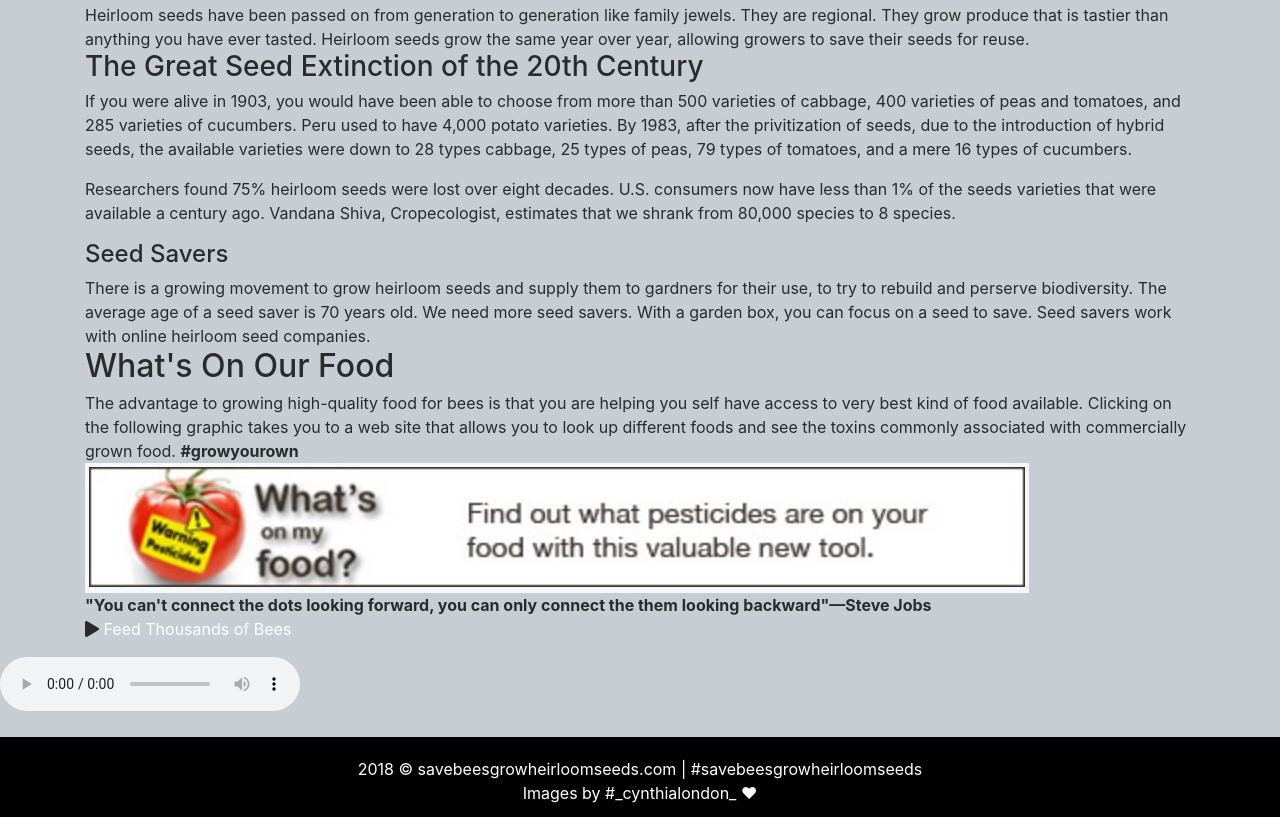
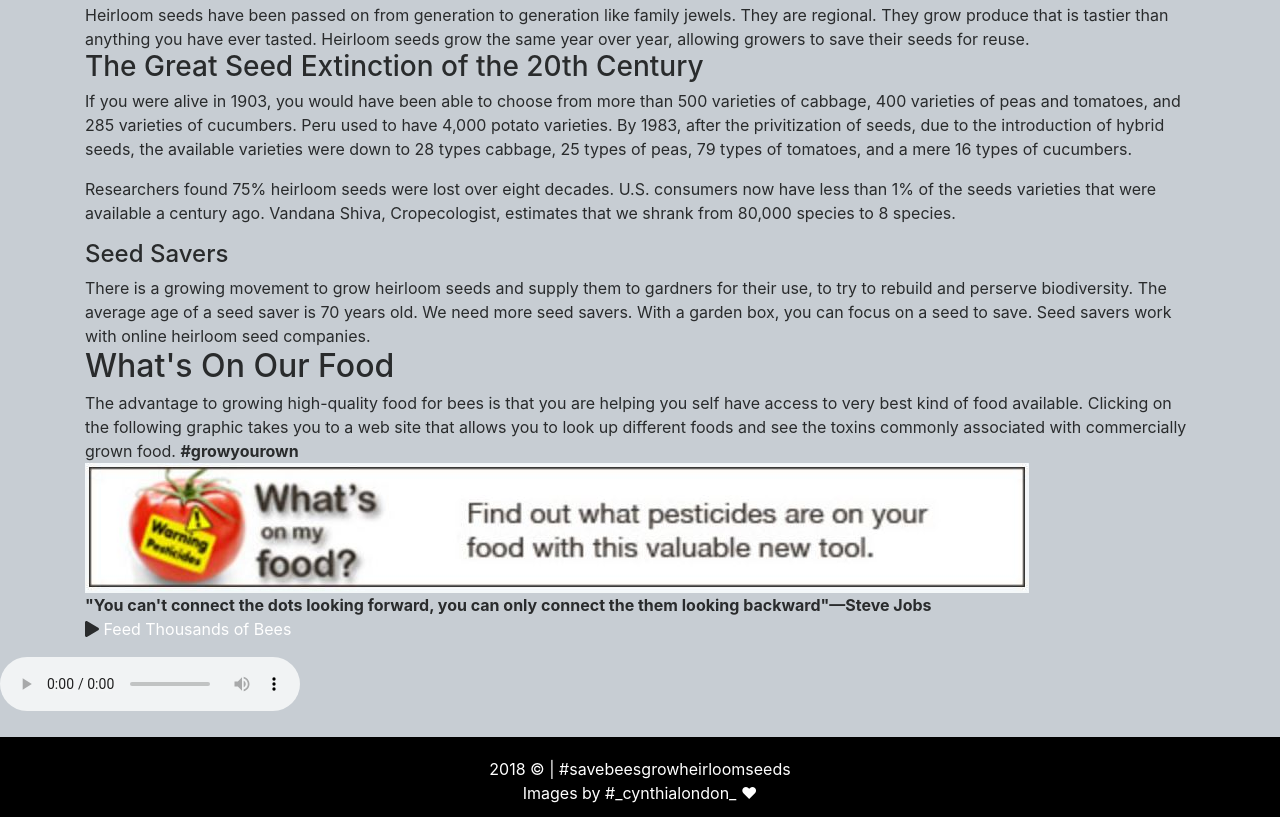
Before and after one commit to CynthiaLondon/Save_Bees_, a website: page hybridheirloom.html in a window 1280 px wide. Shown: the part 408-1225 px from the top of the page. Drawn offline with nearby package versions, Linux system fonts and the light colour scheme; a web font is replaced by a local one.

Commit message:
pull url, not live

```diff
--- a/hybridheirloom.html
+++ b/hybridheirloom.html
@@ -136,7 +136,7 @@ body {background-color:#c7cdd3;
     <div class="container">
       <p class="footer-block">
          2018 ©
-              <a href="https://savebeesgrowheirloomseeds.com/" target="_blank">savebeesgrowheirloomseeds.com</a>
+             <!-- <a href="https://savebeesgrowheirloomseeds.com/" target="_blank">savebeesgrowheirloomseeds.com</a>-->
 
               | <a href="https://www.instagram.com/savebeesgrowheirloomseeds/" target="_blank">#savebeesgrowheirloomseeds</a>
               <br> Images by <a href="http://www.instagram.com/_CynthiaLondon_" target="_blank">#_cynthialondon_</a> &hearts;</p>
```
Also changed, not shown: about.html (+1 -1 lines), photos.html (+1 -1 lines).
